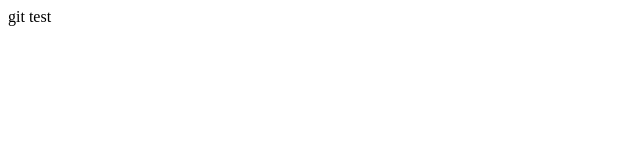
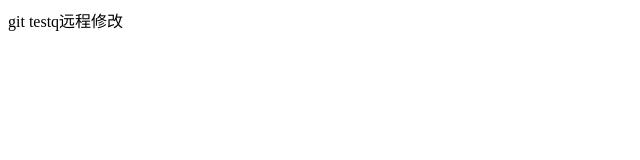
Before and after one commit to xuebuchan/gitdemo, a plain HTML site: page index.html in a window 1280 px wide. Shown: the whole page, without its empty margins (0-640 px from the left). Drawn offline with nearby package versions, Linux system fonts and the light colour scheme.

Commit message:
Update index.html

```diff
--- a/index.html
+++ b/index.html
@@ -19,7 +19,7 @@
 </head>
 <body>
 	<div id="">
-		git test
+		git testq远程修改
 	</div>
 </body>
 </html>
```
